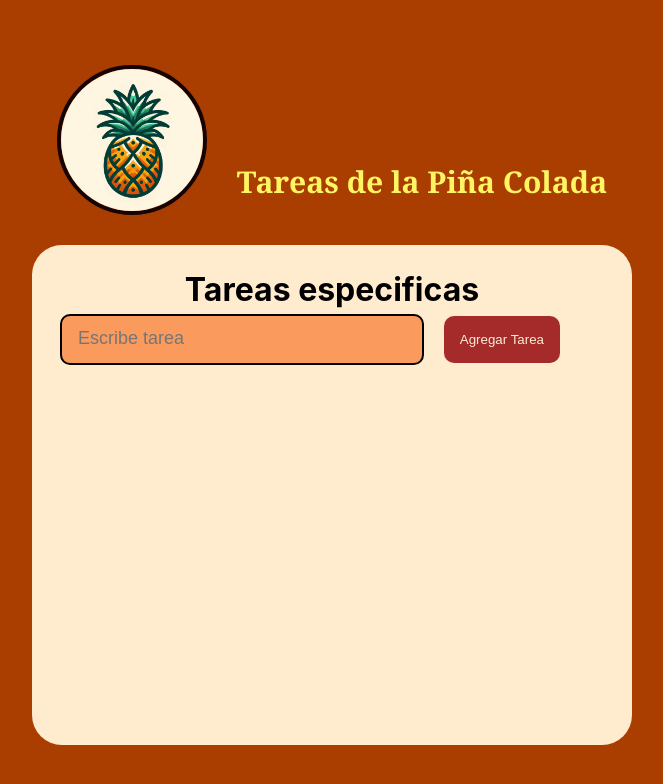
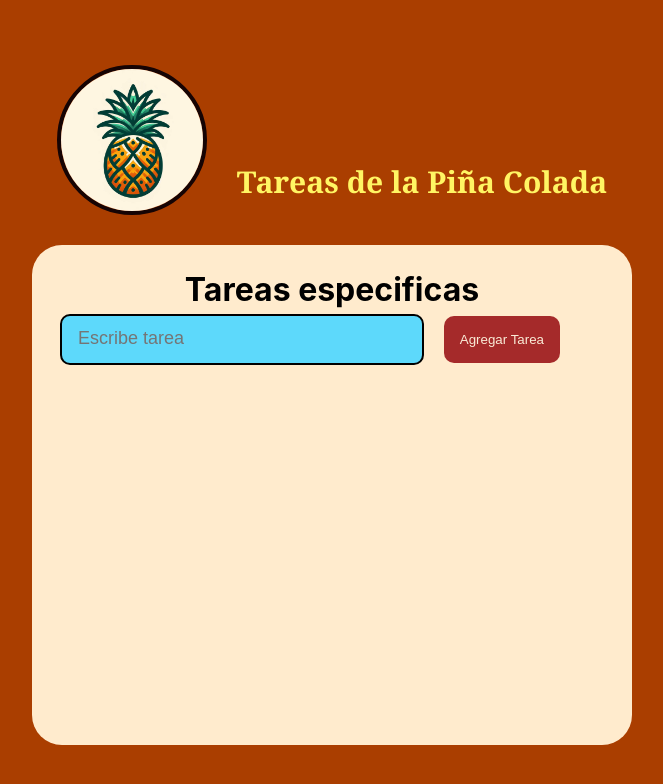
Before and after one commit to ann-azd/Checklist, a React (Create React App) app: page / in a window 1280 px wide. Shown: the top 784 px of the page, without its empty margins (308-971 px from the left). Built offline with nearby package versions, Linux system fonts and the light colour scheme.

Commit message:
cambio color en master

```diff
--- a/src/styles/form.css
+++ b/src/styles/form.css
@@ -11,7 +11,7 @@
     width: 400px;
     flex-shrink: 1;
     font-size: 18px;
-    background-color: rgb(251, 154, 93);
+    background-color: rgb(93, 217, 251);
     padding: 12px 32px 14px 16px;
     border-radius: 10px;
     border: 2px solid black;
```
